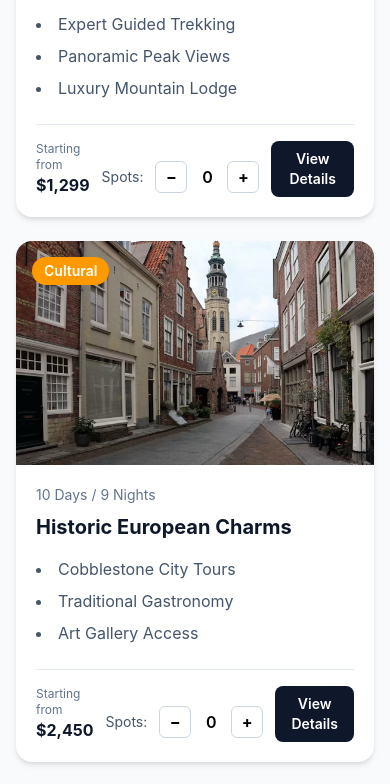
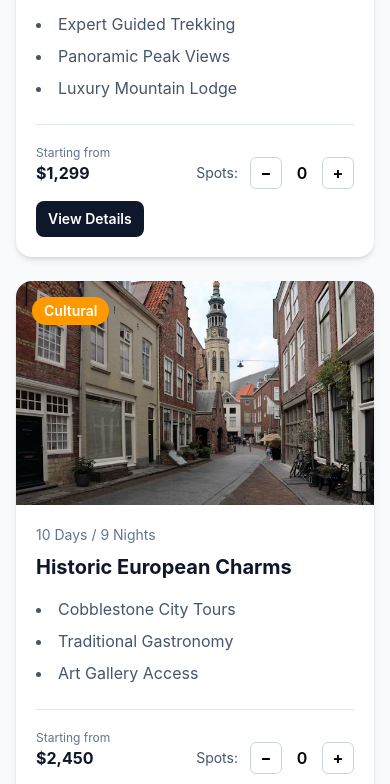
Before and after one commit to Toluwebdesign/Travel-Agency---Group-C, a React (Vite) app: page / in a window 390 px wide. Shown: the part 1400-2184 px from the top of the page. Built offline with nearby package versions, Linux system fonts and the light colour scheme.

Commit message:
Adjusted button on mobile layout

```diff
--- a/src/components/MainContent.jsx
+++ b/src/components/MainContent.jsx
@@ -87,7 +87,7 @@ function MainContent() {
                     ))}
                   </ul>
 
-                  <div className="mt-6 flex items-center justify-between gap-3 border-t border-slate-200 pt-4">
+                  <div className="mt-6 flex flex-wrap items-center justify-between gap-3 border-t border-slate-200 pt-4">
                     <p className="font-bold text-slate-900">
                       <span className="block text-xs font-normal text-slate-500">
                         Starting from
@@ -106,7 +106,7 @@ function MainContent() {
 
                     <button
                       type="button"
-                      className="rounded-lg bg-slate-900 px-4 py-2 text-sm font-semibold text-white hover:bg-amber-600"
+                      className="shrink-0 rounded-lg bg-slate-900 px-3 py-2 text-sm font-semibold text-white hover:bg-amber-600 sm:px-4"
                     >
                       View Details
                     </button>
```
